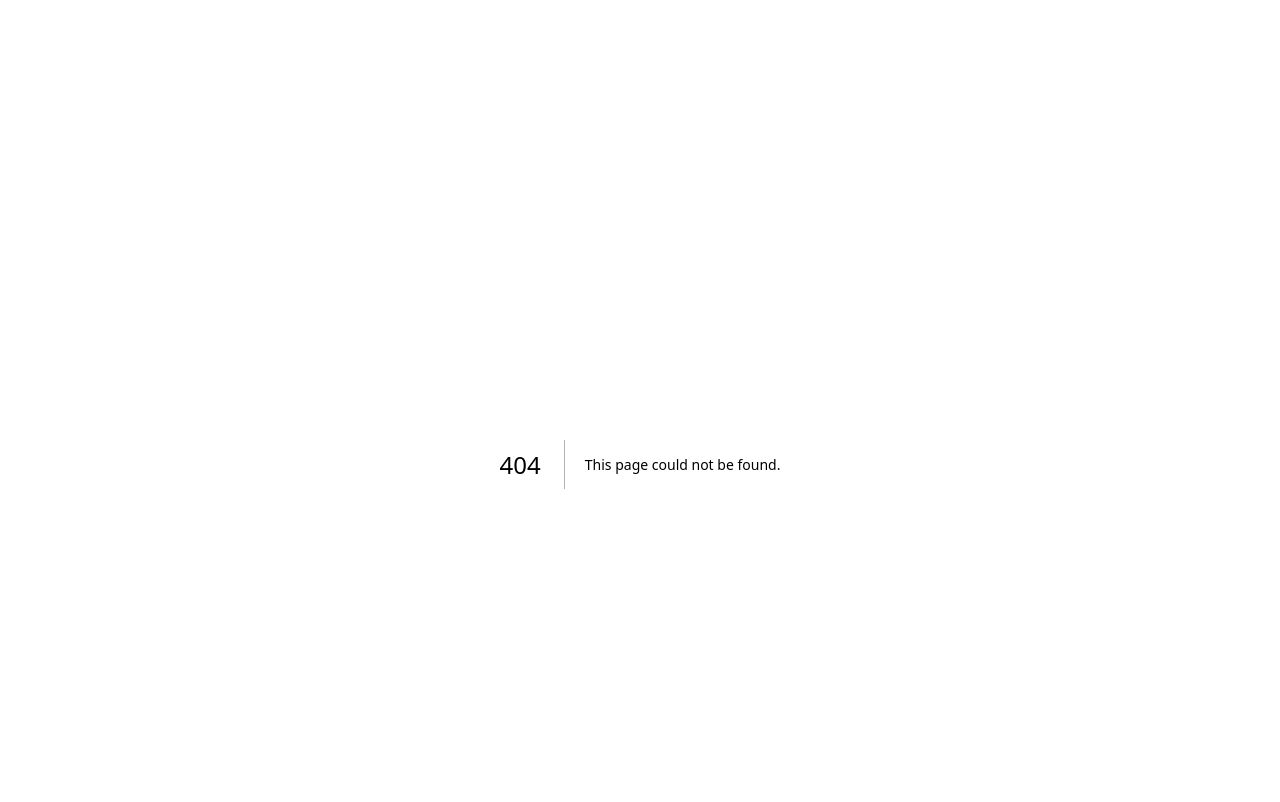
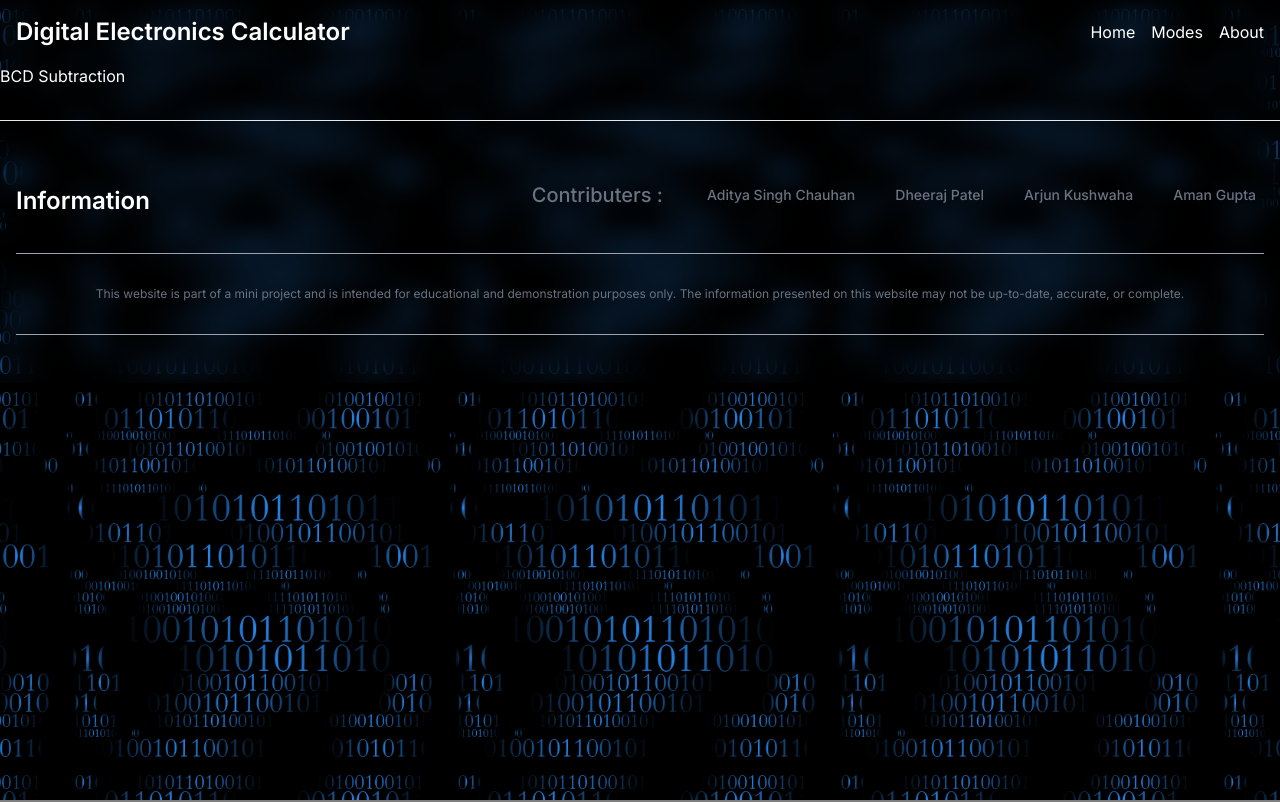
Before and after one commit to adityach0uhan/DigitalElectronicsConverter, a Next.js app: page /BCD/Subtraction in a window 1280 px wide. Before the commit this address had no page. Shown: the top 802 px of the page. Built offline with nearby package versions, Linux system fonts and the light colour scheme.

Commit message:
BCD Addtion and subtraction initialized

```diff
--- /dev/null
+++ b/app/BCD/Addition/page.js
@@ -0,0 +1,9 @@
+import React from 'react'
+
+function page() {
+  return (
+      <div className='text-white'>BCD Addition</div>
+  )
+}
+
+export default page
--- /dev/null
+++ b/app/BCD/Subtraction/page.js
@@ -0,0 +1,9 @@
+import React from 'react'
+
+const page = () => {
+  return (
+    <div className='text-white'>BCD Subtraction</div>
+  )
+}
+
+export default page
--- a/app/Footer.jsx
+++ b/app/Footer.jsx
@@ -30,6 +30,7 @@ const Footer = () => {
                 </div>
                 <hr className="my-6 border-gray-400 sm:mx-auto dark:border-gray-700 lg:my-8" />
                 <span className="block text-xs text-gray-500 sm:text-center dark:text-gray-400">This website is part of a mini project and is intended for educational and demonstration purposes only. The information presented on this website may not be up-to-date, accurate, or complete.</span>
+                <hr className="my-6 border-gray-400 sm:mx-auto dark:border-gray-700 lg:my-8" />
             </div>
         </footer>
 
```
